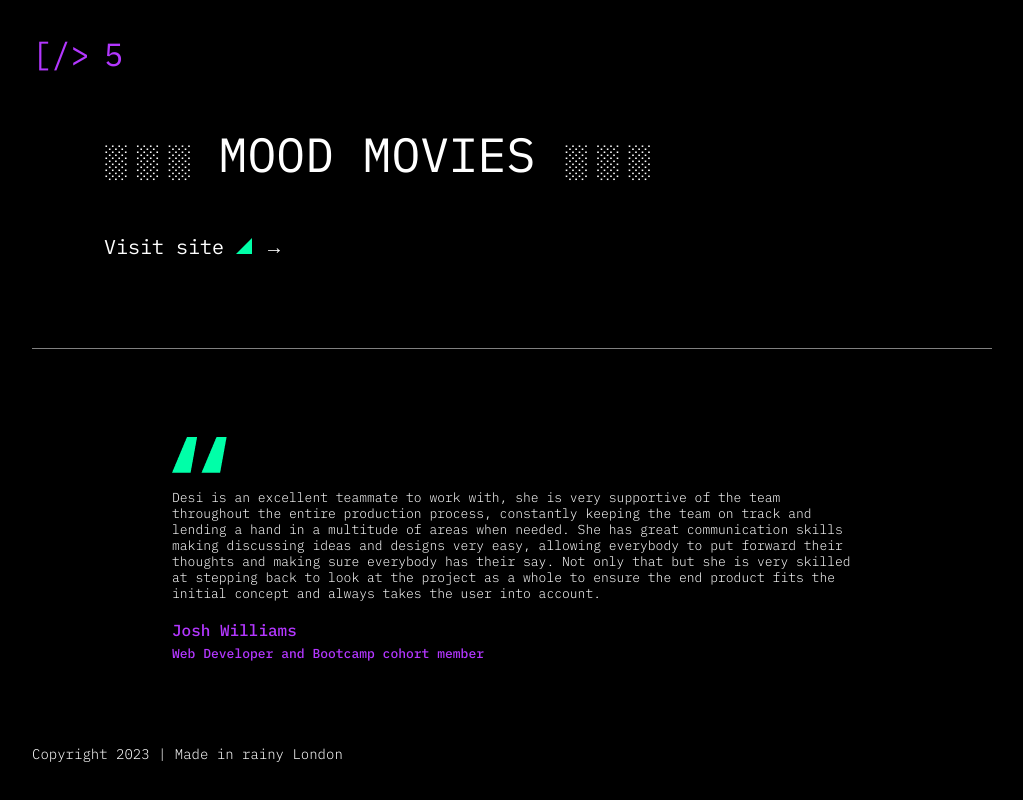
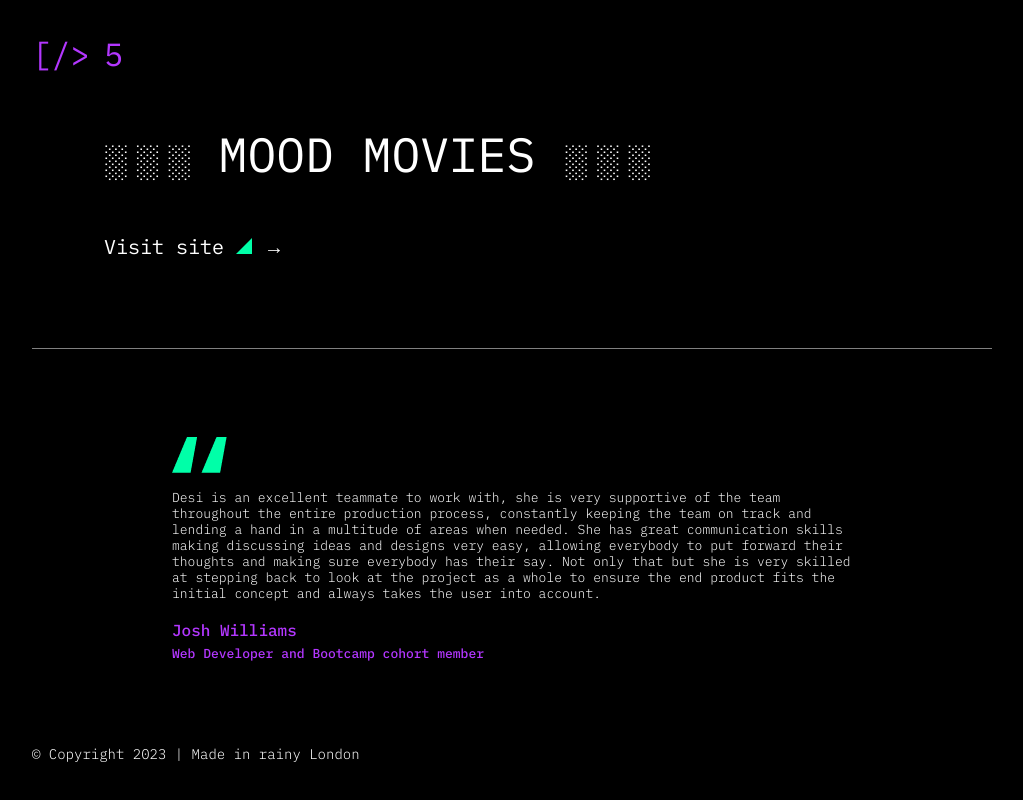
Before and after one commit to DesislavaMetodieva/portfolio, a React (Create React App) app: page / in a window 1280 px wide. Shown: the part 3020-3820 px from the top of the page, without its empty margins (128-1151 px from the left). Built offline with nearby package versions, Linux system fonts and the light colour scheme.

Commit message:
Added copyright

```diff
--- a/src/components/Footer/Footer.js
+++ b/src/components/Footer/Footer.js
@@ -11,7 +11,7 @@ const Footer = () => {
 
   return (
     <div className="footer">
-     Copyright {theYear} | Made in rainy London
+     © Copyright {theYear} | Made in rainy London
     </div>
   )
   };
```
